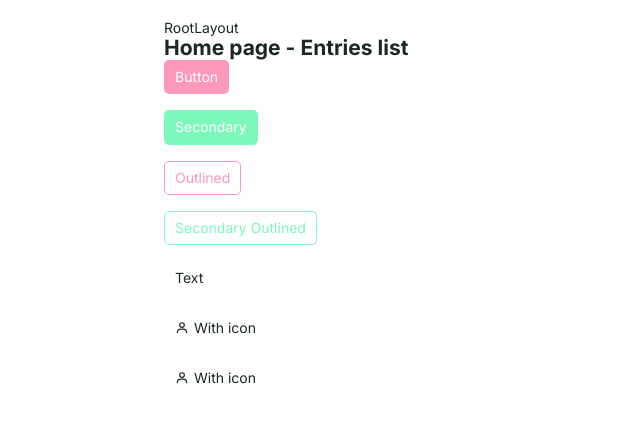
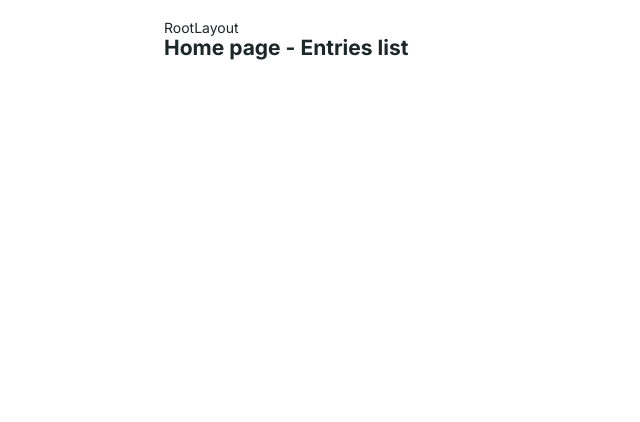
Before and after one commit to IrvingRR/people4business-blog-app, a React (Vite) app: page / in a window 1280 px wide. Shown: the top 422 px of the page, without its empty margins (0-640 px from the left). Built offline with nearby package versions, Linux system fonts and the light colour scheme.

Commit message:
feat(IconButton component created with variants)

```diff
--- a/src/components/common/index.js
+++ b/src/components/common/index.js
@@ -1 +1,2 @@
 export * from './Button';
+export * from './IconButton';
--- a/src/layouts/RootLayout.jsx
+++ b/src/layouts/RootLayout.jsx
@@ -1,7 +1,5 @@
 import { Outlet } from "react-router-dom";
 import { RootContainer, RootContent } from "../styled/layouts/rootLayout";
-import { Button } from "../components/common/Button";
-import { BiUser } from "react-icons/bi";
 
 export const RootLayout = () => {
   return (
@@ -9,13 +7,6 @@ export const RootLayout = () => {
         <RootContent>
             <div>RootLayout</div>
             <Outlet/>
-            <Button label='Button'/><br/>
-            <Button label='Secondary' variant='secondary'/><br/>
-            <Button label='Outlined' variant='outlined'/><br/>
-            <Button label='Secondary Outlined' variant='secondary-outlined'/><br/>
-            <Button label='Text' variant='text'/><br/>
-            <Button label='With icon' icon={<BiUser/>} variant='text'/><br/>
-            <Button label='With icon' icon={<BiUser/>} variant='text-secondary'/><br/>
         </RootContent>
     </RootContainer>
   );
--- a/src/styled/components/common/button.js
+++ b/src/styled/components/common/button.js
@@ -68,6 +68,16 @@ export const ButtonElement = styled.button`
                         color: var(--secondary-color);
                     }
                 `;
+
+            case 'plain':
+                return css`
+                    background-color: transparent;
+                    color: ${props => props.theme.fontColor};
+
+                    &:hover {
+                        background-color: ${props => props.theme.backgroundElementsColor};
+                    }
+                `;
             default:
                 break;
         }
```
Also changed, not shown: src/components/common/IconButton.jsx (added, +9 -0 lines), src/styled/components/common/iconButton.js (added, +8 -0 lines).
